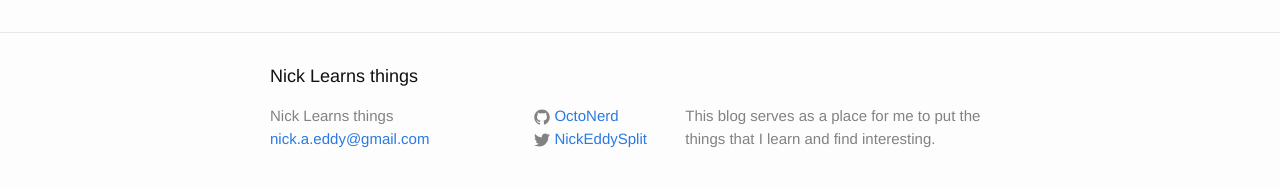
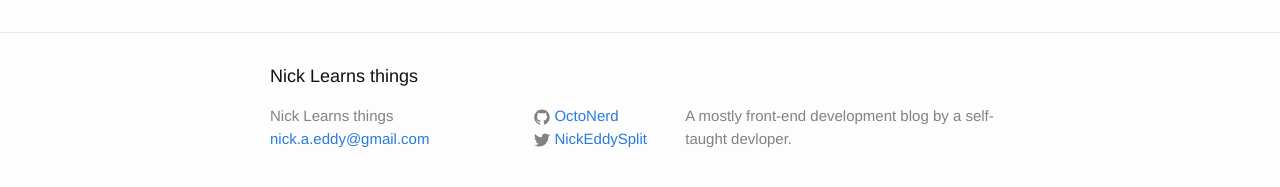
Before and after one commit to OctoNerd/OctoNerd.github.io, a Jekyll site: the page built from index.html, in a window 1280 px wide. Shown: the part 264-451 px from the top of the page. Built offline with Jekyll 4.4.1, drawn with Linux system fonts in a browser that asks for light colours.

Commit message:
Site description updated

```diff
--- a/_config.yml
+++ b/_config.yml
@@ -9,8 +9,7 @@
 title: Nick Learns things
 email: nick.a.eddy@gmail.com
 description: > # this means to ignore newlines until "baseurl:"
-  This blog serves as a place for me to put the things that I learn
-  and find interesting.
+  A mostly front-end development blog by a self-taught devloper.
 baseurl: "" # the subpath of your site, e.g. /blog
 url: "http://yourdomain.com" # the base hostname & protocol for your site
 twitter_username: NickEddySplit
```
